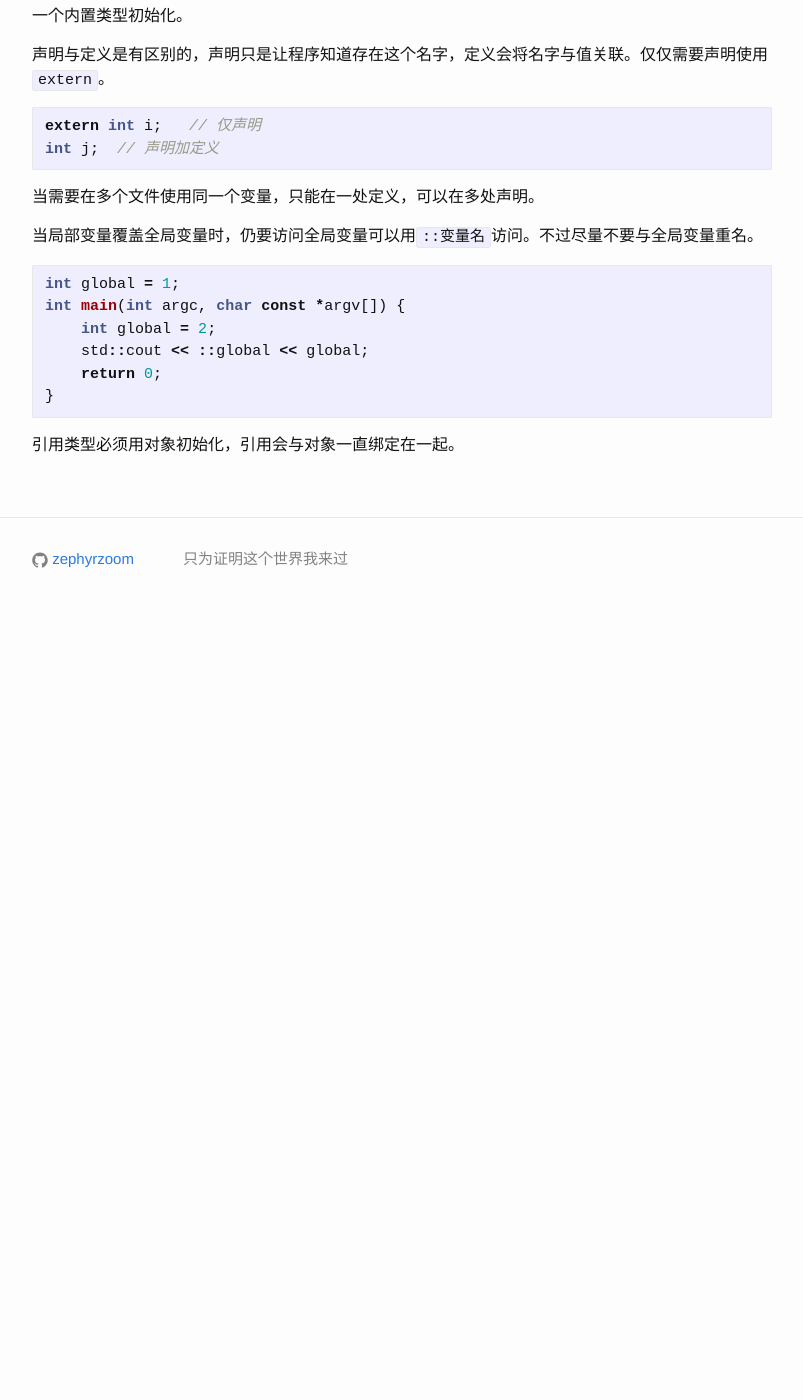
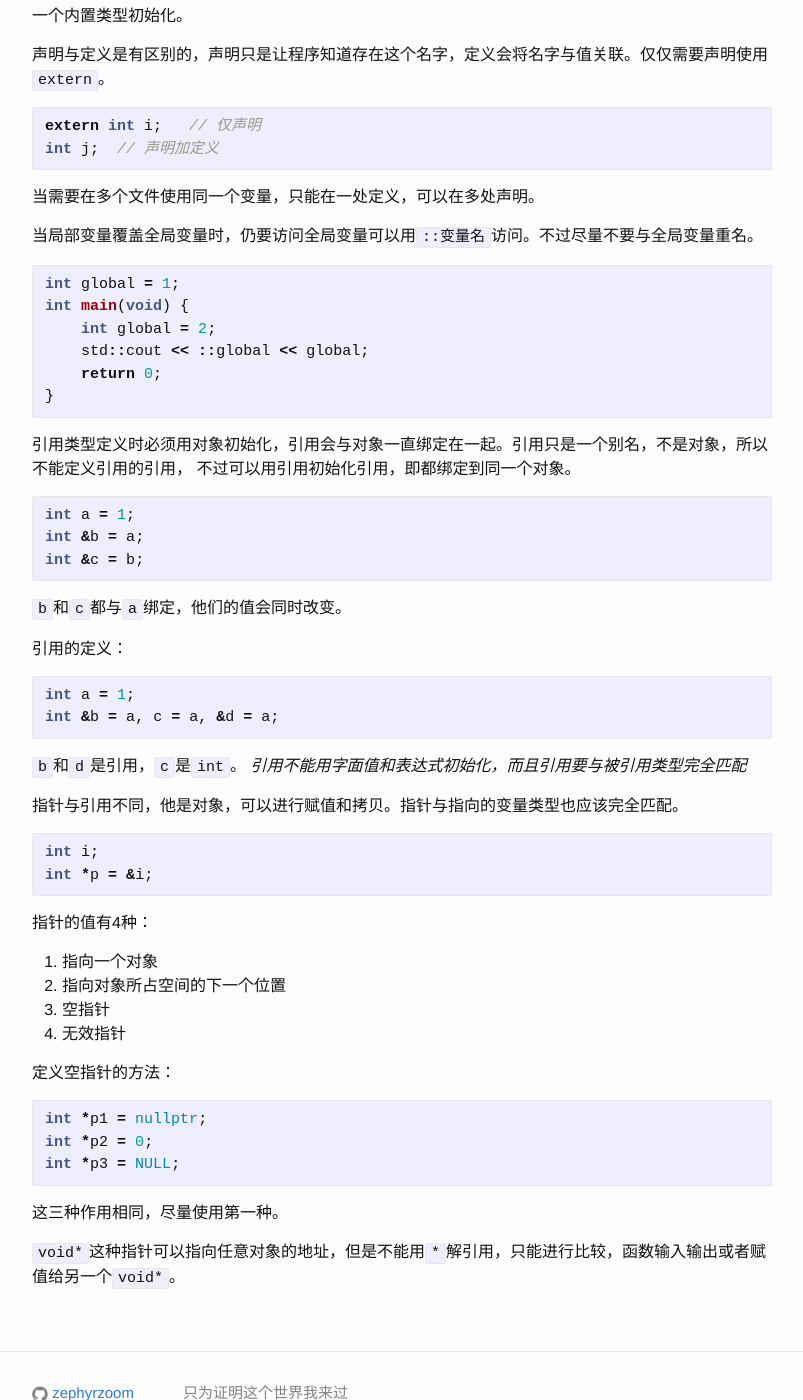
Before and after one commit to zephyrzoom/zephyrzoom.github.io, a Jekyll site: the page built from _posts/2016-08-11-cpp.md, in a window 1280 px wide and 1400 px high, scrolled down 1900 px. Shown: the whole window, without its empty margins (238-1041 px from the left). Built offline with Jekyll 4.4.1, drawn with Linux system fonts in a browser that asks for light colours; before the commit the page ends 2530 px from its top, so only the background shows below that.

Commit message:
update cpp

````diff
--- a/_posts/2016-08-11-cpp.md
+++ b/_posts/2016-08-11-cpp.md
@@ -94,13 +94,57 @@ int j;  // 声明加定义
 
 当局部变量覆盖全局变量时，仍要访问全局变量可以用`::变量名`访问。不过尽量不要与全局变量重名。
 
+
+
 ```c++
 int global = 1;
-int main(int argc, char const *argv[]) {
+int main(void) {
     int global = 2;
     std::cout << ::global << global;
     return 0;
 }
 ```
 
-引用类型必须用对象初始化，引用会与对象一直绑定在一起。
+引用类型定义时必须用对象初始化，引用会与对象一直绑定在一起。引用只是一个别名，不是对象，所以不能定义引用的引用，
+不过可以用引用初始化引用，即都绑定到同一个对象。
+
+```c++
+int a = 1;
+int &b = a;
+int &c = b;
+```
+`b`和`c`都与`a`绑定，他们的值会同时改变。
+
+引用的定义：
+
+```c++
+int a = 1;
+int &b = a, c = a, &d = a;
+```
+`b`和`d`是引用，`c`是`int`。
+*引用不能用字面值和表达式初始化，而且引用要与被引用类型完全匹配*
+
+指针与引用不同，他是对象，可以进行赋值和拷贝。指针与指向的变量类型也应该完全匹配。
+
+```c++
+int i;
+int *p = &i;
+```
+
+指针的值有4种：
+
+1. 指向一个对象
+2. 指向对象所占空间的下一个位置
+3. 空指针
+4. 无效指针
+
+定义空指针的方法：
+
+```c++
+int *p1 = nullptr;
+int *p2 = 0;
+int *p3 = NULL;
+```
+这三种作用相同，尽量使用第一种。
+
+`void*`这种指针可以指向任意对象的地址，但是不能用`*`解引用，只能进行比较，函数输入输出或者赋值给另一个`void*`。
````
